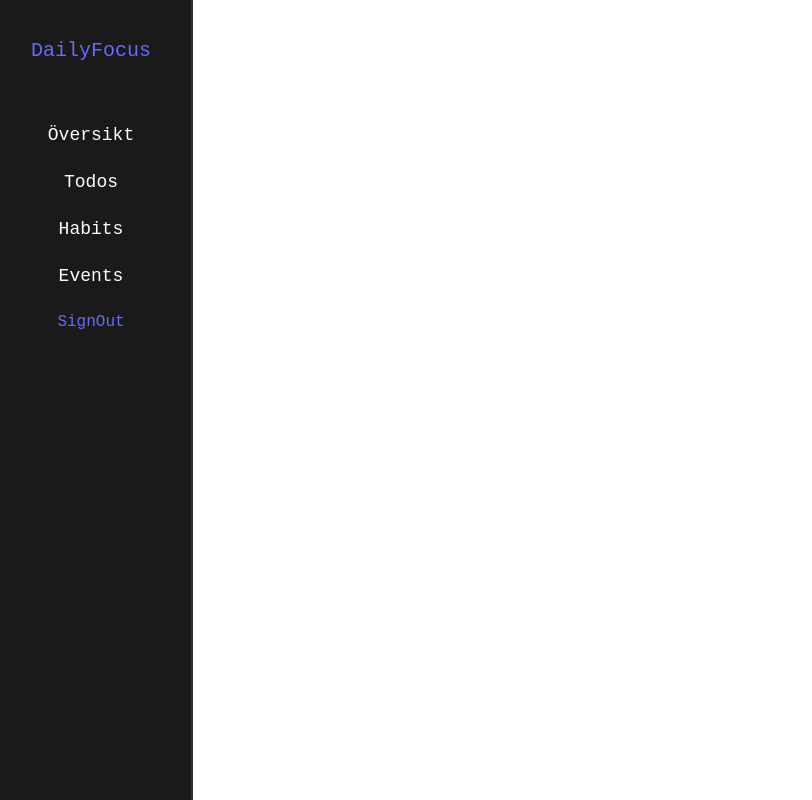
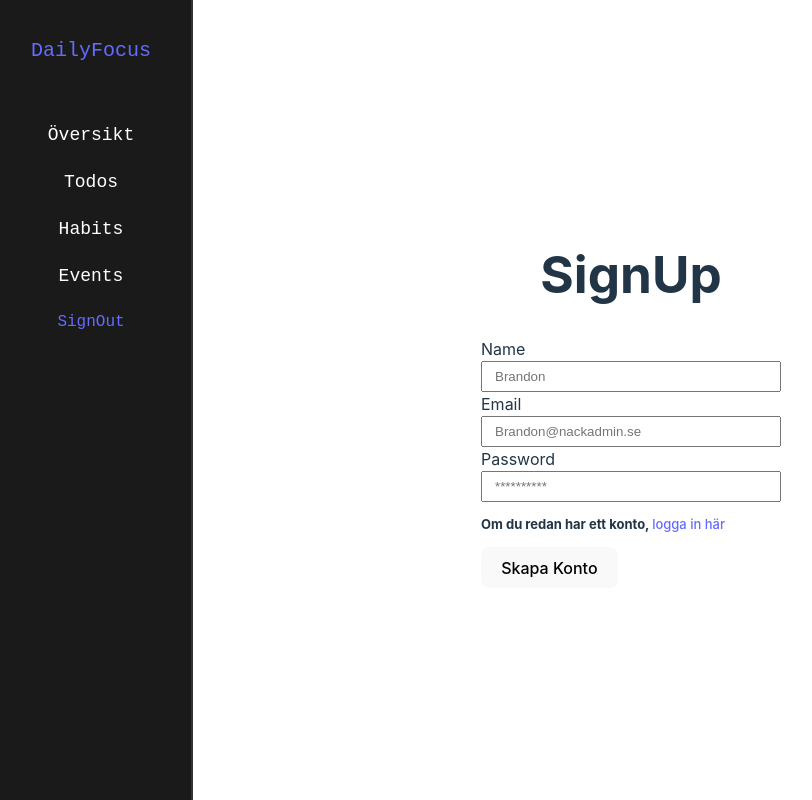
Before and after one commit to Osmanity/dailyfocus, a React (Vite) app: page /signup in a window 1280 px wide. Shown: the whole page, without its empty margins (9-821 px from the left). Built offline with nearby package versions, Linux system fonts and the light colour scheme.

Commit message:
We Created Client LogIn/SignUp

```diff
--- a/src/main.jsx
+++ b/src/main.jsx
@@ -8,6 +8,12 @@ import Overview from "./pages/Overview.jsx";
 import Todos from "./pages/Todos/Todos.jsx";
 import Habits from "./pages/Habits/Habits.jsx";
 import Events from "./pages/Events/Events.jsx";
+import { Signup } from "./pages/auth/SignUp/Signup.jsx";
+import { Signin } from "./pages/auth/SignIn/Signin.jsx";
+import axios from "axios";
+
+axios.defaults.baseURL = "http://localhost:8000";
+axios.defaults.withCredentials = true;
 
 createRoot(document.getElementById("root")).render(
   <StrictMode>
@@ -17,6 +23,8 @@ createRoot(document.getElementById("root")).render(
         <div className="main-content">
           <Routes>
             <Route path="/" element={<App />} />
+            <Route path="/signup" element={<Signup />} />
+            <Route path="/signin" element={<Signin />} />
             <Route path="/overview" element={<Overview />} />
             <Route path="/todos" element={<Todos />} />
             <Route path="/habits" element={<Habits />} />
--- /dev/null
+++ b/src/pages/auth/SignIn/Signin.jsx
@@ -0,0 +1,52 @@
+import { useState } from "react";
+import styles from "./Signin.module.css";
+import { Link } from "react-router";
+import axios from "axios";
+
+export const Signin = () => {
+  const [UserSignInData, setUserSignInData] = useState({
+    email: "",
+    password: "",
+  });
+
+  const signinUser = (e) => {
+    e.preventDefault();
+    axios.get("/");
+  };
+
+  return (
+    <div className={styles.signin}>
+      <h1>SignIn</h1>
+      <form className={styles.signin_form} onSubmit={signinUser}>
+        <div className={styles.form_input}>
+          <label>Email</label>
+          <input
+            type="email"
+            placeholder="Brandon@nackadmin.se"
+            value={UserSignInData.email}
+            onChange={(e) =>
+              setUserSignInData({ ...UserSignInData, email: e.target.value })
+            }
+          />
+        </div>
+        <div className={styles.form_input}>
+          <label>Password</label>
+          <input
+            type="password"
+            placeholder="**********"
+            value={UserSignInData.password}
+            onChange={(e) =>
+              setUserSignInData({ ...UserSignInData, password: e.target.value })
+            }
+          />
+        </div>
+        <p className={styles.SignUpText}>
+          Om du inte har ett konto än, <Link to="/signup">skapa ett här</Link>
+        </p>
+        <button className={styles.submit_button} type="submit">
+          Logga In
+        </button>
+      </form>
+    </div>
+  );
+};
--- /dev/null
+++ b/src/pages/auth/SignIn/Signin.module.css
@@ -0,0 +1,42 @@
+.signin {
+  display: flex;
+  flex-direction: column;
+}
+
+.signup_form {
+  display: flex;
+  flex-direction: column;
+  align-items: start;
+  justify-content: start;
+  /* gap: 10px; */
+}
+
+.form_input {
+  display: flex;
+  flex-direction: column;
+  align-items: start;
+}
+
+.submit_button {
+  display: flex;
+  align-self: start;
+  /* margin-top: 10px; */
+}
+
+input[type="email"] {
+  width: 300px;
+  padding: 6px 12px;
+  box-sizing: border-box;
+}
+
+input[type="password"] {
+  width: 300px;
+  padding: 6px 12px;
+  box-sizing: border-box;
+}
+
+.SignUpText {
+  font-weight: bold;
+  font-size: small;
+  text-align: start;
+}
--- /dev/null
+++ b/src/pages/auth/SignUp/Signup.jsx
@@ -0,0 +1,61 @@
+import { useState } from "react";
+import styles from "./Signup.module.css";
+import { Link } from "react-router";
+
+export const Signup = () => {
+  const [UserSignUpData, setUserSignUpData] = useState({
+    name: "",
+    email: "",
+    password: "",
+  });
+
+  const signupUser = (e) => {
+    e.preventDefault();
+  };
+  return (
+    <div className={styles.signup}>
+      <h1>SignUp</h1>
+      <form className={styles.signup_form} onSubmit={signupUser}>
+        <div className={styles.form_input}>
+          <label>Name</label>
+          <input
+            type="text"
+            placeholder="Brandon"
+            value={UserSignUpData.name}
+            onChange={(e) =>
+              setUserSignUpData({ ...UserSignUpData, name: e.target.value })
+            }
+          />
+        </div>
+        <div className={styles.form_input}>
+          <label>Email</label>
+          <input
+            type="email"
+            placeholder="Brandon@nackadmin.se"
+            value={UserSignUpData.email}
+            onChange={(e) =>
+              setUserSignUpData({ ...UserSignUpData, email: e.target.value })
+            }
+          />
+        </div>
+        <div className={styles.form_input}>
+          <label>Password</label>
+          <input
+            type="password"
+            placeholder="**********"
+            value={UserSignUpData.password}
+            onChange={(e) =>
+              setUserSignUpData({ ...UserSignUpData, password: e.target.value })
+            }
+          />
+        </div>
+        <p className={styles.SignInText}>
+          Om du redan har ett konto, <Link to="/signin">logga in här</Link>
+        </p>
+        <button className={styles.submit_button} type="submit">
+          Skapa Konto
+        </button>
+      </form>
+    </div>
+  );
+};
--- /dev/null
+++ b/src/pages/auth/SignUp/Signup.module.css
@@ -0,0 +1,48 @@
+.signup {
+  display: flex;
+  flex-direction: column;
+}
+
+.signup_form {
+  display: flex;
+  flex-direction: column;
+  align-items: start;
+  justify-content: start;
+  /* gap: 10px; */
+}
+
+.form_input {
+  display: flex;
+  flex-direction: column;
+  align-items: start;
+}
+
+.submit_button {
+  display: flex;
+  align-self: start;
+  /* margin-top: 10px; */
+}
+
+input[type="text"] {
+  width: 300px;
+  padding: 6px 12px;
+  box-sizing: border-box;
+}
+
+input[type="email"] {
+  width: 300px;
+  padding: 6px 12px;
+  box-sizing: border-box;
+}
+
+input[type="password"] {
+  width: 300px;
+  padding: 6px 12px;
+  box-sizing: border-box;
+}
+
+.SignInText {
+  font-weight: bold;
+  font-size: small;
+  text-align: start;
+}
--- a/src/pages/auth/Signin.jsx
+++ /dev/null
@@ -1,3 +0,0 @@
-export const Signin = () => {
-  return <div>Signin</div>;
-};
--- a/src/pages/auth/Signup.jsx
+++ /dev/null
@@ -1,3 +0,0 @@
-export const Signup = () => {
-  return <div>Signup</div>;
-};
```
